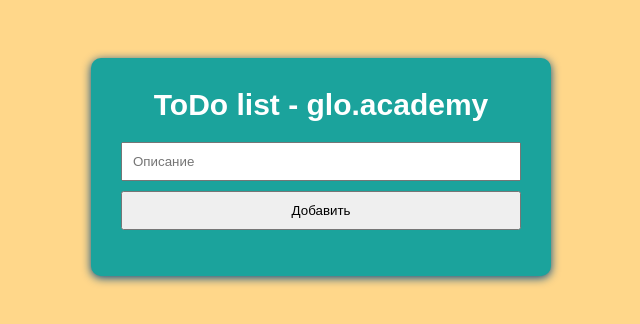
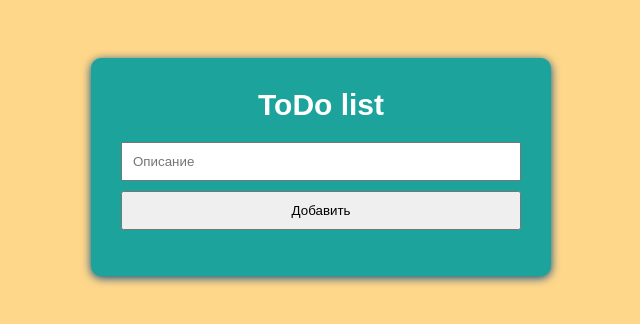
Before and after one commit to Makedon-KIEV/start1, a plain HTML site: page index.html in a window 1280 px wide. Shown: the whole page, without its empty margins (319-959 px from the left). Drawn offline with Linux system fonts and the light colour scheme.

Commit message:
111123e
11111

```diff
--- a/index.html
+++ b/index.html
@@ -11,7 +11,7 @@
   <div class="container">
 
     <div class="todo_list">
-      <h1>ToDo list - glo.academy</h1>
+      <h1>ToDo list</h1>
       <div class="create_new_todo">
         <input type="text" class="message" placeholder="Описание">
         <button class="add">Добавить</button>
```
